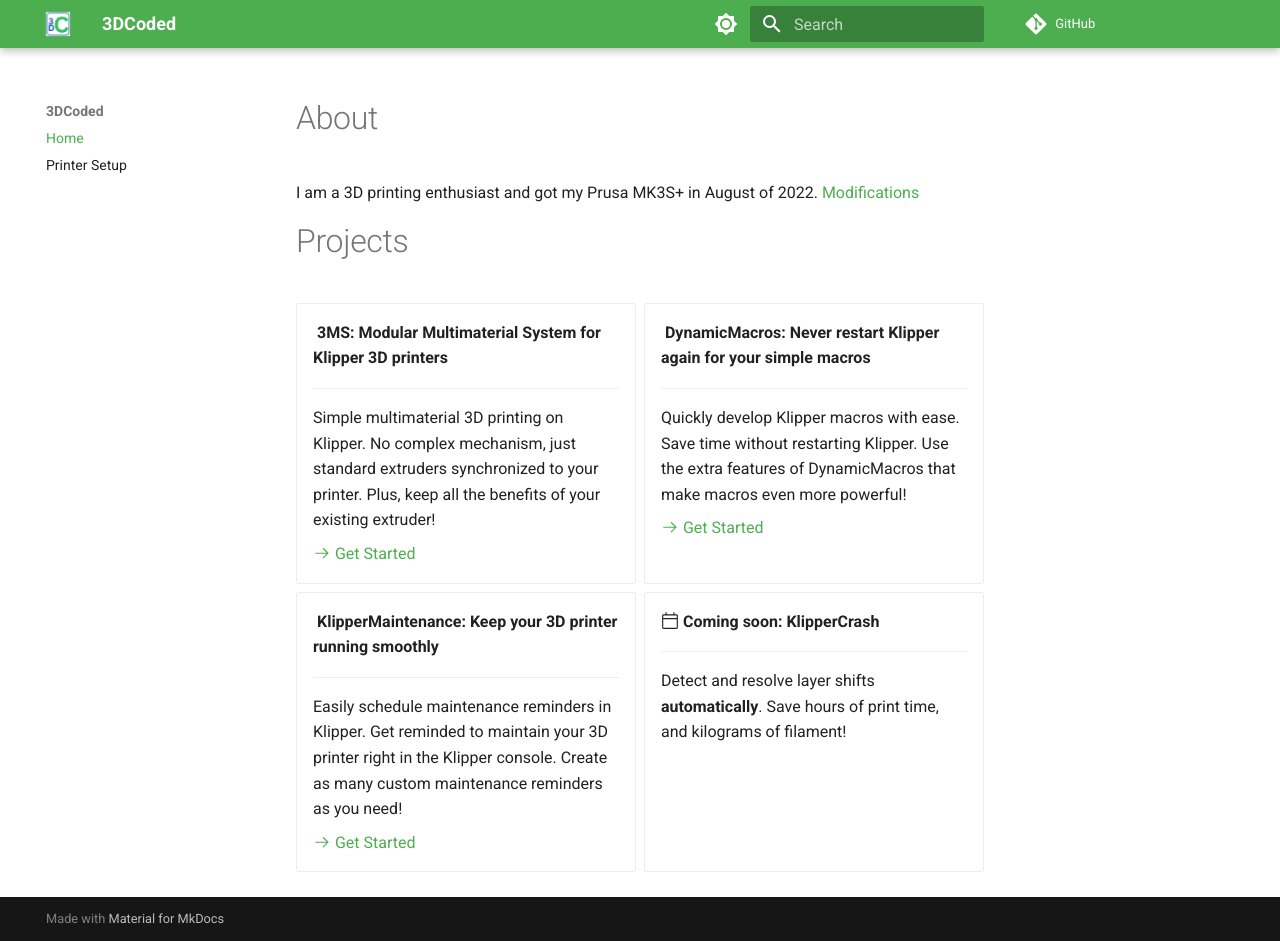
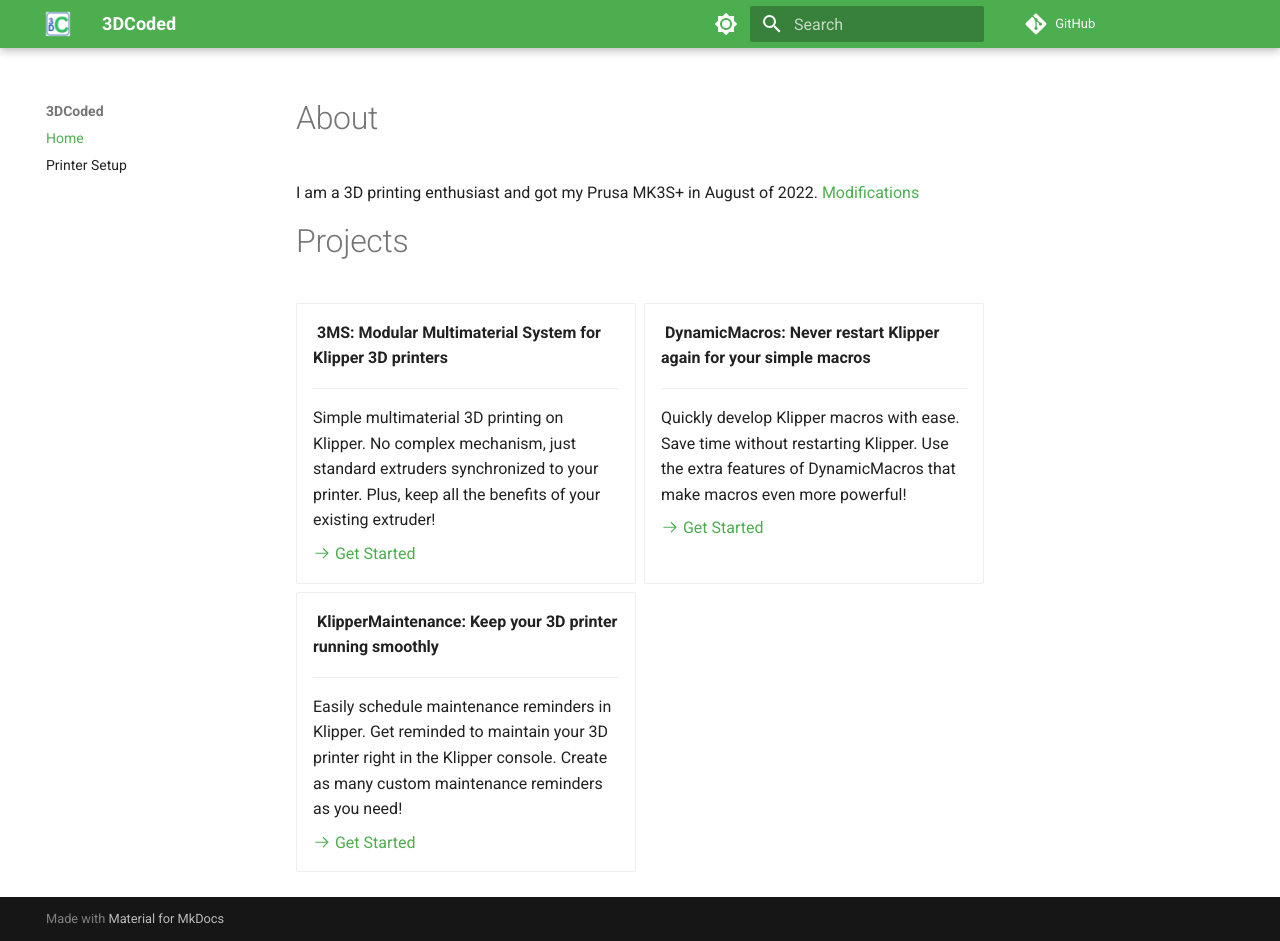
Before and after one commit to 3DCoded/3dcoded.github.io, an MkDocs documentation site: the page built from docs/index.md, in a window 1280 px wide and 941 px high. Built offline with MkDocs 1.6.1 and Material for MkDocs 9.7.7, drawn with Linux system fonts in a browser that asks for light colours; comment, search, counter and statistics services are not loaded.

Commit message:
remove KlipperCrash

```diff
--- a/docs/index.md
+++ b/docs/index.md
@@ -34,10 +34,4 @@
 
     [:octicons-arrow-right-24: Get Started](https://3dcoded.github.io/KlipperMaintenance)
 
-- :octicons-calendar-24: __Coming soon: KlipperCrash__
-
-    ---
-
-    Detect and resolve layer shifts **automatically**. Save hours of print time, and kilograms of filament!
-
 </div>
```
Also changed, not shown: site/index.html, site/search/search_index.json, site/sitemap.xml, 3 other files.
